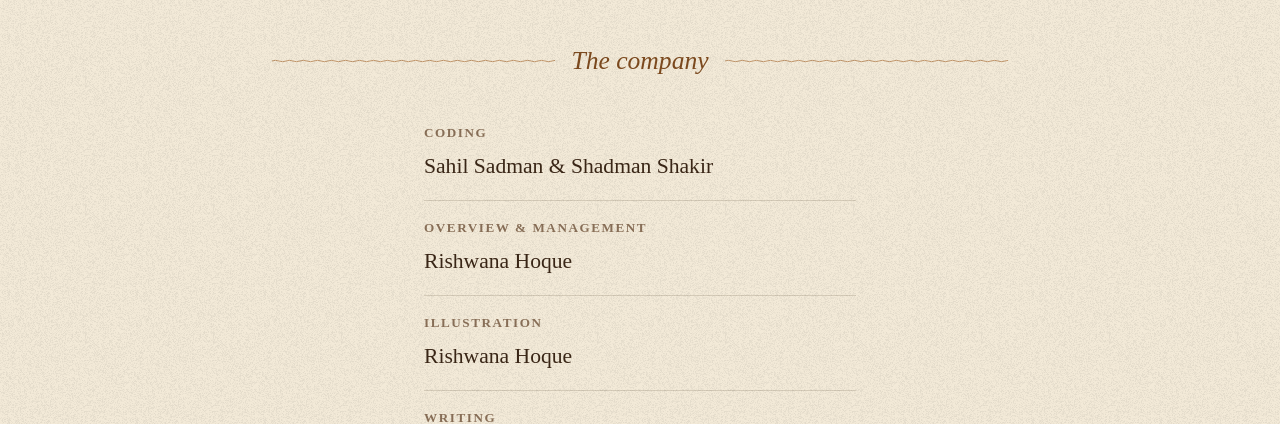
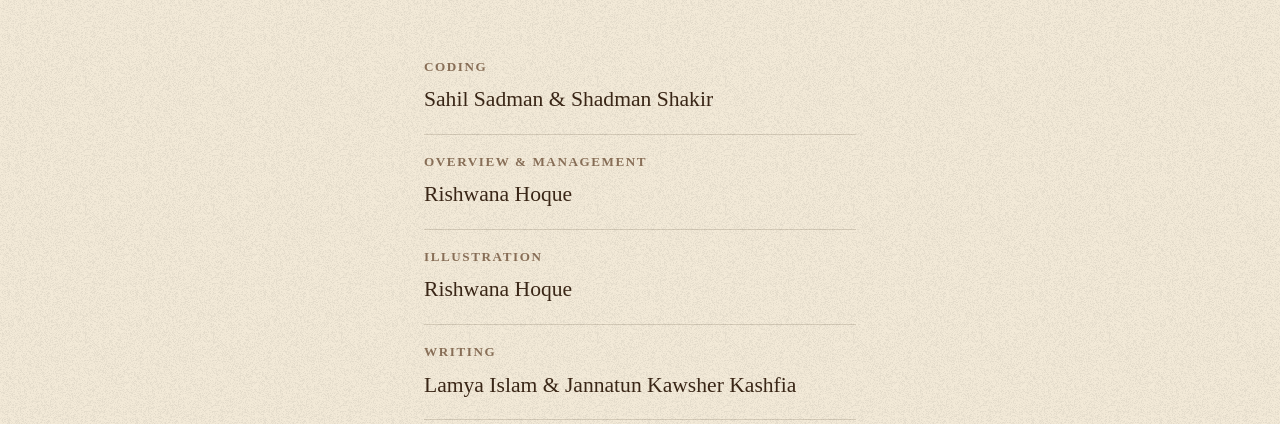
Before and after one commit to sha22kin/earthorchestra, a Laravel app: page /credits in a window 1280 px wide. Shown: the part 225-649 px from the top of the page. Run offline with Laravel 12, Linux system fonts and the light colour scheme; data comes from the database, SQL or seed files in the repository; style sheets or scripts are compiled from the project's sources.

Commit message:
Credits: drop the company heading

```diff
--- a/resources/views/pages/credits.blade.php
+++ b/resources/views/pages/credits.blade.php
@@ -11,8 +11,7 @@
     </header>
 
     <div class="wrap wrap--narrow">
-        <section class="bill" aria-labelledby="team-title">
-            <h2 id="team-title" class="bill__title">The company</h2>
+        <section class="bill" aria-label="The company">
             <dl class="bill__list">
                 @foreach ($page->content['team'] as $row)
                     <div class="bill__row">
```
